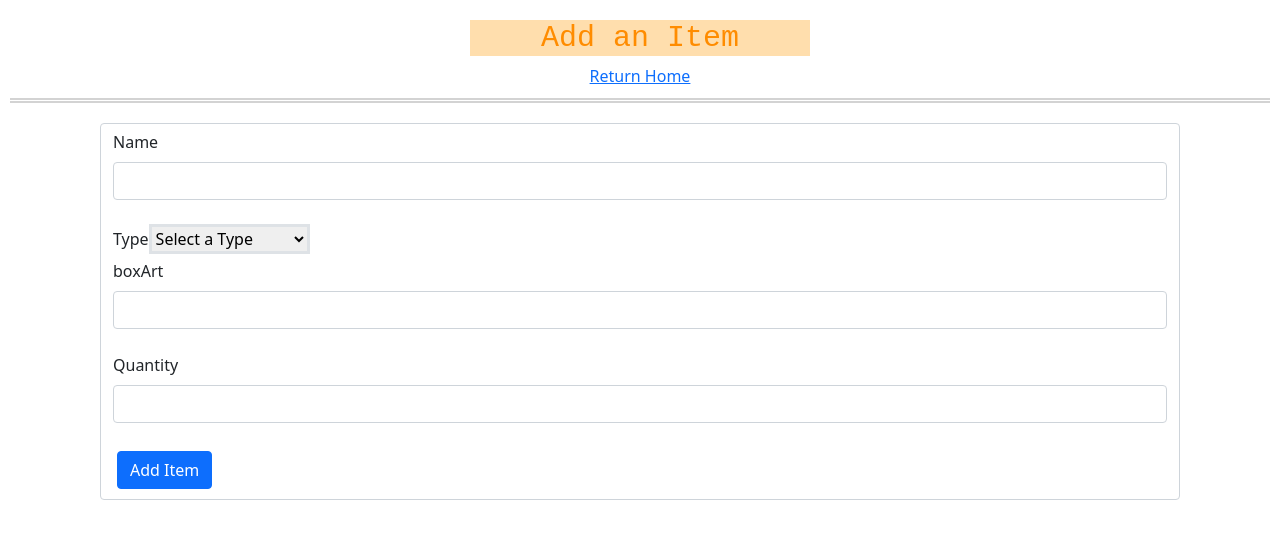
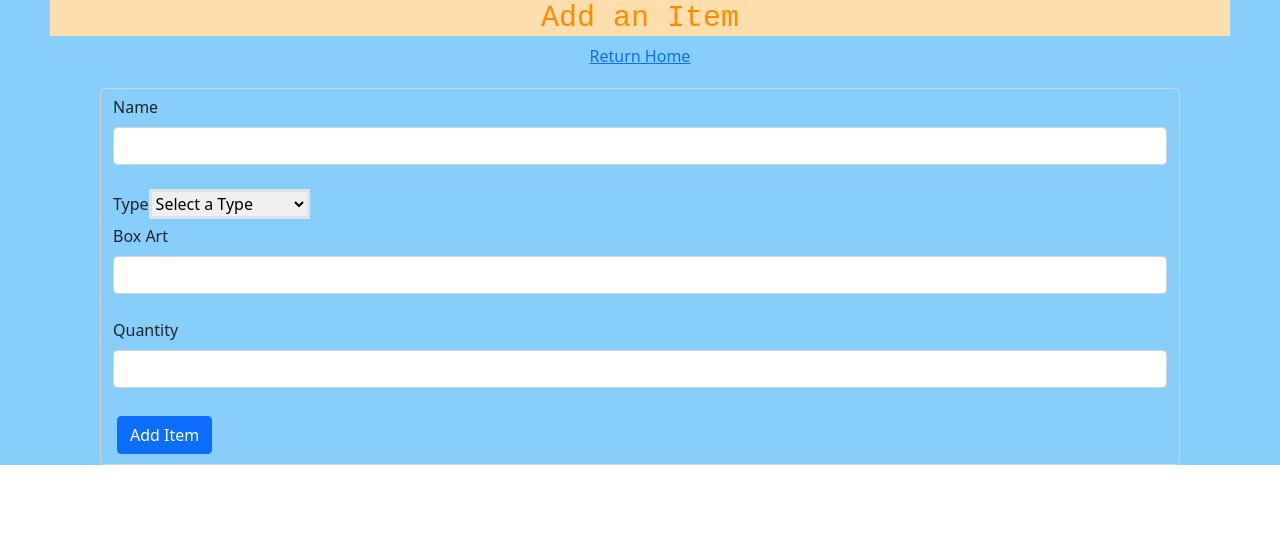
Before and after one commit to hjanjua90/GroceryApp, a React (Create React App) app in the folder client/: page /new in a window 1280 px wide. Shown: the top 538 px of the page. Built offline with nearby package versions, Linux system fonts and the light colour scheme.

Commit message:
Updated DisplayAll

```diff
--- a/client/src/components/DisplayAll.js
+++ b/client/src/components/DisplayAll.js
@@ -75,17 +75,17 @@ const DisplayAll = (props) => {
 
 
     return (
-        <div style={{backgroundColor: "#FFFACD"}}>
+        <div style={{backgroundColor: "	#87CEFA"}}>
             <header>
                 <h1 style={{
                     fontSize: "50px", borderBottom: "5px double lightgray",
-                     color:"#FF4500",fontFamily:"monospace"
+                    color:"#FF4500",fontFamily:"monospace"
                 }}>Get This NOT That
                 </h1>
-                <div style={{display:"flex", justifyContent:"space-between"}}>
-                    <Link to={"/new"}>Add New Grocery Item</Link>
+                <div style={{display:"flex", justifyContent:"space-between", padding:"20px"}}>
+                    <Link to={"/new"} style={{paddingLeft:"60px"}}>Add New Grocery Item</Link>
                 {/* <Link to={`/user/profile/${user.username}`}>{user.username} Profile</Link> */}
-                    <button className="btn btn-primary m-1" onClick={logout}>Logout</button>
+                    <button className="btn btn-primary m-1"style={{margin:"60px"}} onClick={logout}>Logout</button>
                 </div>
             </header>
             <Table style={{margin:"auto", border:"1px solid black"}}>
@@ -124,7 +124,7 @@ const DisplayAll = (props) => {
                                     </td>
 
                                     <td>
-                                    <Link to={`/grocery/edit/${grocery._id}`}><Button variant="warning" size="sm">Edit </Button></Link>
+                                    <Link to={`/grocery/edit/${grocery._id}`} style={{margin:"2px", padding:"5px" }}><Button variant="warning" size="sm">Edit </Button></Link>
                                     <DeleteButton deleteHandler={()=>deleteGrocery(grocery._id)} />
                                     </td>
                                 </tr>
--- a/client/src/components/NewGrocery.js
+++ b/client/src/components/NewGrocery.js
@@ -57,13 +57,13 @@ const NewGrocery = (props) => {
 
 
     return (
-        <div>
-            <header style={{ borderBottom: "5px double lightgray", padding: "10px", margin: "10px" }}>
-                <h1 style={{ fontSize: "30px", marginLeft: "450px", marginRight: "450px", color: "#FF8C00", fontFamily:"monospace", backgroundColor: "#FFDEAD"}}>Add an Item</h1>
+        <div style={{backgroundColor: "	#87CEFA"}}>
+            <header>
+                <h1 style={{ fontSize: "30px", marginLeft: "50px", marginRight: "50px", color: "#FF8C00", fontFamily:"monospace", backgroundColor: "#FFDEAD"}}>Add an Item</h1>
                 <Link to={"/home"}>Return Home</Link>
             </header>
             <div className="form" style={{marginLeft:"100px", marginRight:"100px", marginTop:"20px"}}>
-                <form className= "form-control" onSubmit={submitHandler}>
+                <form className= "form-control" style={{backgroundColor: "#87CEFA"}} onSubmit={submitHandler}>
                     <div>
                         <label className="form-label">Name</label>
                         <input className = "form-control" value={name} onChange={(e) => setName(e.target.value)} type="text"  />
@@ -104,7 +104,7 @@ const NewGrocery = (props) => {
                     </div>
 
                     <div>
-                        <label className="form-label">boxArt</label>
+                        <label className="form-label">Box Art</label>
                         <input className = "form-control" value={boxArt} onChange={(e) => setBoxArt(e.target.value)} type="text" />
                         <br />
                         {
--- a/client/src/views/LogReg.js
+++ b/client/src/views/LogReg.js
@@ -11,7 +11,7 @@ const LogReg = (props) => {
             <header style={{borderBottom: "5px double yellow",
                     color:"#FF4500",fontFamily:"monospace"}}>
                 <h1 style={{fontSize: "100px"}}>
-                Get This NOT that
+                Get This NOT That
                 </h1>
             </header>
             <div style={{display:"flex", margin:"40px", fontFamily:"monospace"}}>
```
Also changed, not shown: client/src/views/Nav.js (added).
